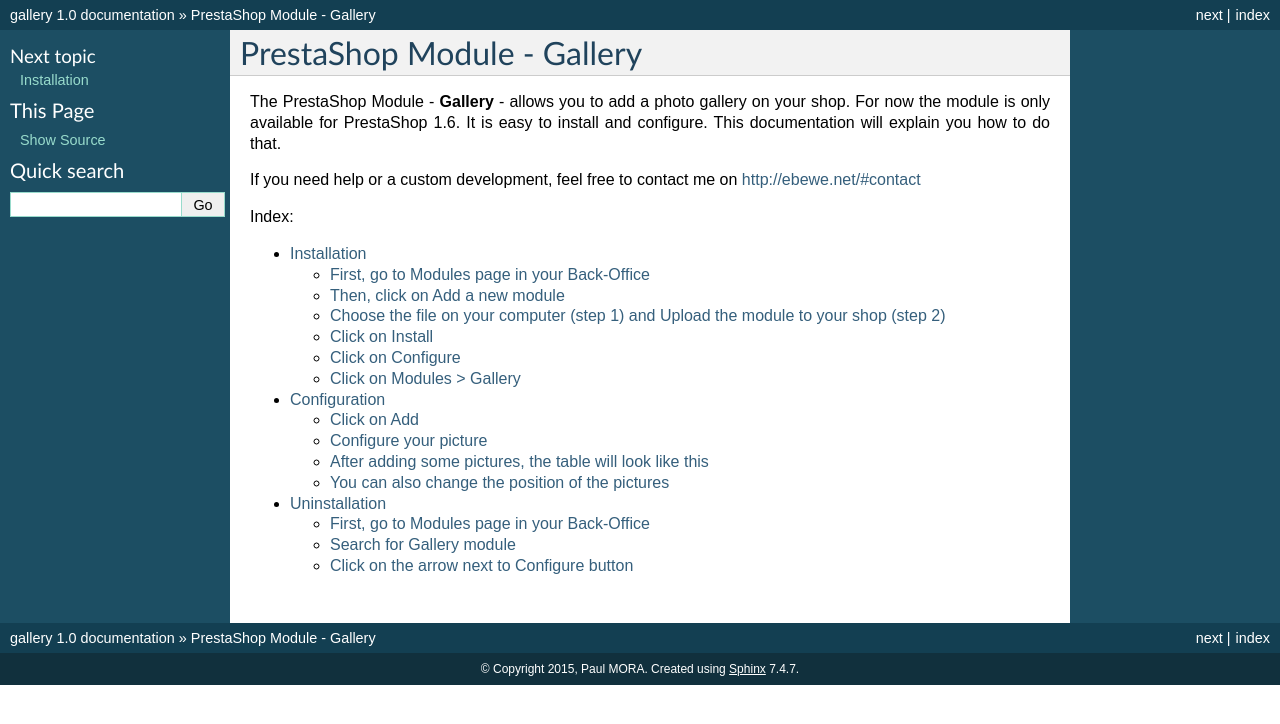
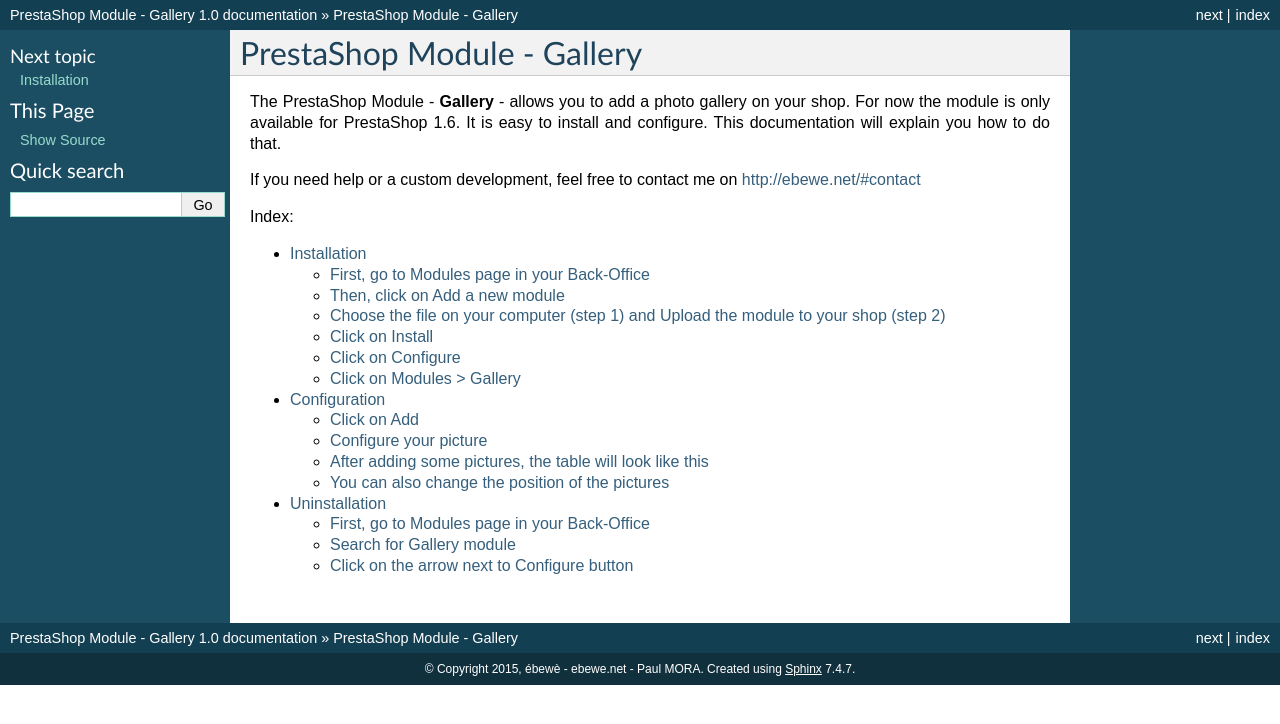
Before and after one commit to ebewe/PrestaShop-Gallery-documentation, a Sphinx documentation site: the page built from docs/source/index.rst, in a window 1280 px wide. Shown: the top 724 px of the page. Built offline with Sphinx 7.4.7, drawn with Linux system fonts in a browser that asks for light colours; pages that are not in the unit, such as notebooks, are missing from menus.

Commit message:
Updated conf.py

```diff
--- a/docs/source/conf.py
+++ b/docs/source/conf.py
@@ -44,8 +44,8 @@
 master_doc = 'index'
 
 # General information about the project.
-project = 'gallery'
-copyright = '2015, Paul MORA'
+project = 'PrestaShop Module - Gallery'
+copyright = '2015, ébewè - ebewe.net - Paul MORA'
 
 # The version info for the project you're documenting, acts as replacement for
 # |version| and |release|, also used in various other places throughout the
@@ -198,7 +198,7 @@
 #  author, documentclass [howto, manual, or own class]).
 latex_documents = [
   ('index', 'gallery.tex', 'Gallery Documentation',
-   'Paul MORA', 'manual'),
+   'ébewè - ebewe.net - Paul MORA', 'manual'),
 ]
 
 # The name of an image file (relative to this directory) to place at the top of
@@ -228,7 +228,7 @@
 # (source start file, name, description, authors, manual section).
 man_pages = [
     ('index', 'gallery', 'Gallery Documentation',
-     ['Paul MORA'], 1)
+     ['ébewè - ebewe.net - Paul MORA'], 1)
 ]
 
 # If true, show URL addresses after external links.
@@ -242,7 +242,7 @@
 #  dir menu entry, description, category)
 texinfo_documents = [
   ('index', 'gallery', 'Gallery Documentation',
-   'Paul MORA', 'gallery', 'PrestaShop module Gallery Documentation',
+   'ébewè - ebewe.net - Paul MORA', 'Gallery Documentation', 'PrestaShop module Gallery Documentation',
    'Miscellaneous'),
 ]
 
```
